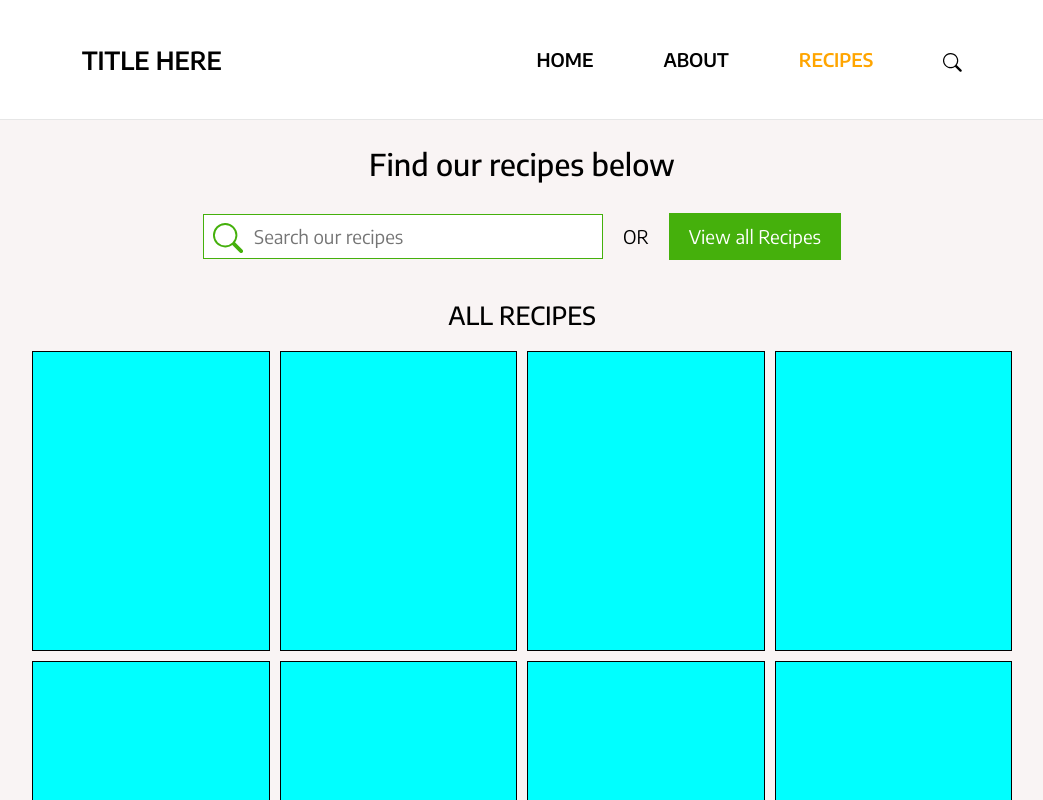
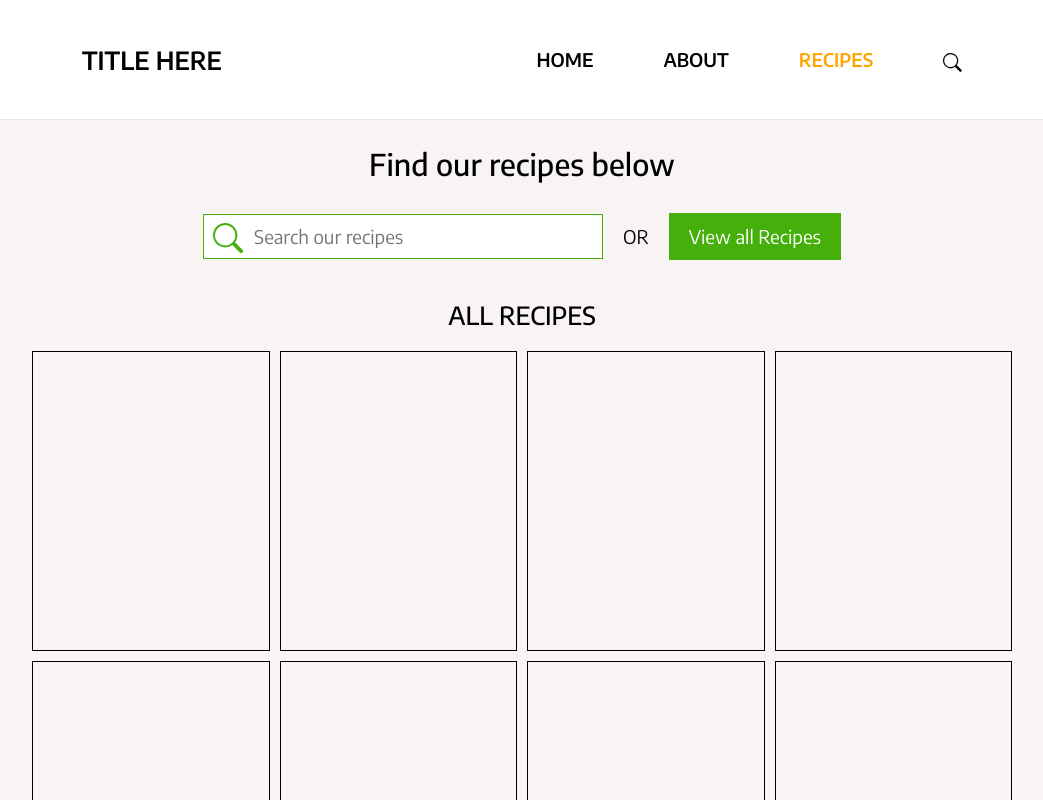
Before and after one commit to AnnaAn01/recipe-website, a React (Create React App) app: page /#/recipe in a window 1280 px wide. Shown: the top 800 px of the page, without its empty margins (118-1161 px from the left). Built offline with nearby package versions, Linux system fonts and the light colour scheme.

Commit message:
styling homepage

```diff
--- a/src/components/HomePage/HomePage.css
+++ b/src/components/HomePage/HomePage.css
@@ -30,15 +30,11 @@
 
 .homepage-first__container {
   display: flex;
-
   background-color: rgb(249, 244, 244);
-  /* background-color: green; */
   padding: 5rem 15rem 2rem 15rem;
   /* height: 90vh; */
   height: auto;
   flex-direction: column;
-  /* justify-content: center;
-  align-items: center; */
   width: auto;
 }
 
@@ -47,7 +43,6 @@
   flex-direction: row;
   justify-content: center;
   flex-wrap: wrap;
-  /* background-color: aquamarine; */
   width: 100%;
 }
 
@@ -207,7 +202,8 @@
 
 .second-card__button-continue {
   text-decoration: none;
-  color: orange;
+  color: rgba(69, 176, 12, 1);
+  /* color: orange; */
   font-size: 2.3rem;
   font-weight: 600;
   margin-top: 3rem;
--- a/src/components/Recipes/Recipes.css
+++ b/src/components/Recipes/Recipes.css
@@ -76,7 +76,8 @@
   height: 30rem;
   font-size: 2rem;
   color: red;
-  background-color: aqua;
+  /* background-color: aqua; */
+  z-index: 1000;
 }
 
 .recipes__list-1 {
--- a/src/components/Recipes/Recipes.js
+++ b/src/components/Recipes/Recipes.js
@@ -65,8 +65,8 @@ const Recipes = () => {
                 <div className="recipes__all-list-wrapper">
                   <div class="recipes__list-parent">
                     <div class="recipes__list recipes__list-1">
-                      {RECIPES.forEach((el) => {
-                        return el[1];
+                      {MOCK_DATA.forEach((el) => {
+                        return el.first_name;
                       })}
                       {console.log(RECIPES[1])}
                     </div>
```
